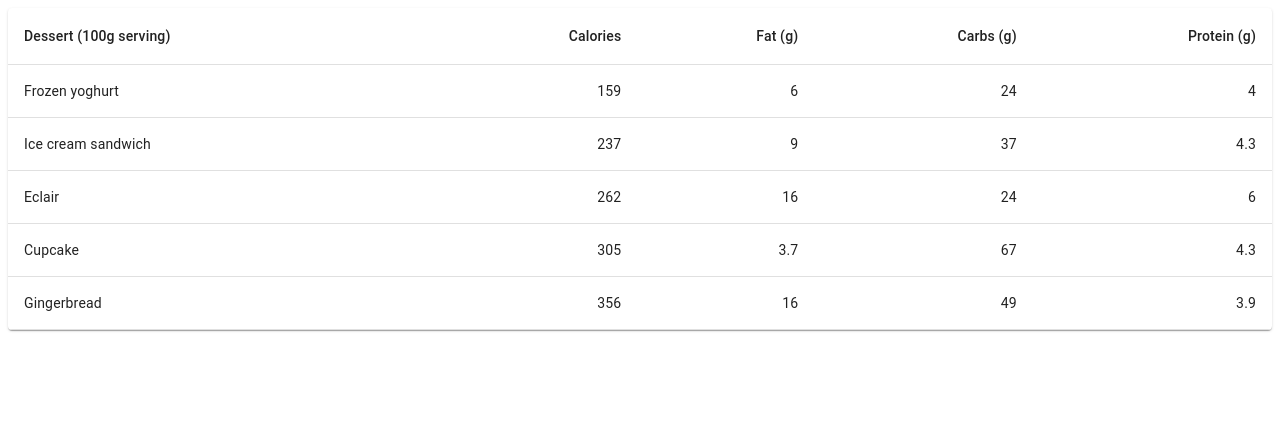
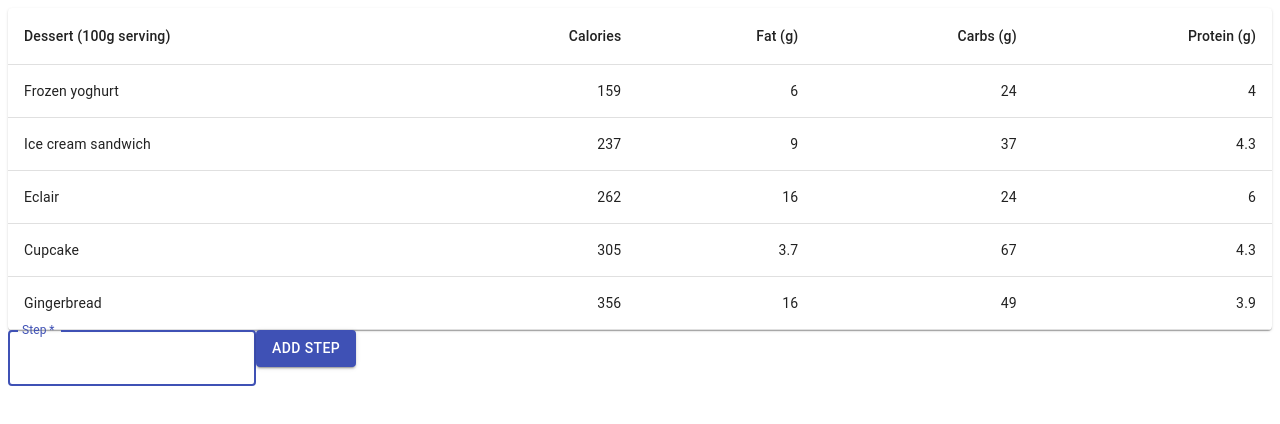
Before and after one commit to nik-prostok/prizm, a React (Create React App) app: page /steps/list in a window 1280 px wide. Shown: the top 424 px of the page. Built offline with nearby package versions, Linux system fonts and the light colour scheme.

Commit message:
create AddForm

```diff
--- /dev/null
+++ b/src/components/Steps/AddForm.tsx
@@ -0,0 +1,35 @@
+import React, { useState } from "react";
+import TextField from '@material-ui/core/TextField';
+import Button from '@material-ui/core/Button';
+
+
+
+export const AddForm = ( ) => {
+  const [value, setValue] = useState('');
+
+
+  return (<form
+    onSubmit={event => {
+      event.preventDefault();
+      setValue('');
+    }}
+  >
+    <TextField
+      variant="outlined"
+      label="Step"
+      name="Step"
+      type="text"
+      onChange={event => {
+        setValue(event.target.value);
+      }}
+      value={value}
+      autoFocus
+      required />
+
+    <Button
+      variant="contained"
+      color="primary" >
+      Add Step
+            </Button>
+  </form>)
+}
--- a/src/screens/Steps/List.tsx
+++ b/src/screens/Steps/List.tsx
@@ -1,9 +1,12 @@
 import React from 'react';
 import {List} from '../../components/Steps/List';
+import { AddForm } from '../../components/Steps/AddForm'
+
 
 const ScreensUserForm = () => (
     <React.Fragment>
         <List/>
+        <AddForm />
     </React.Fragment>
 );
 
```
Also changed, not shown: src/components/Steps/List.tsx (+9 -3 lines), 1 other file (tests, documents, lock files or other folders).
